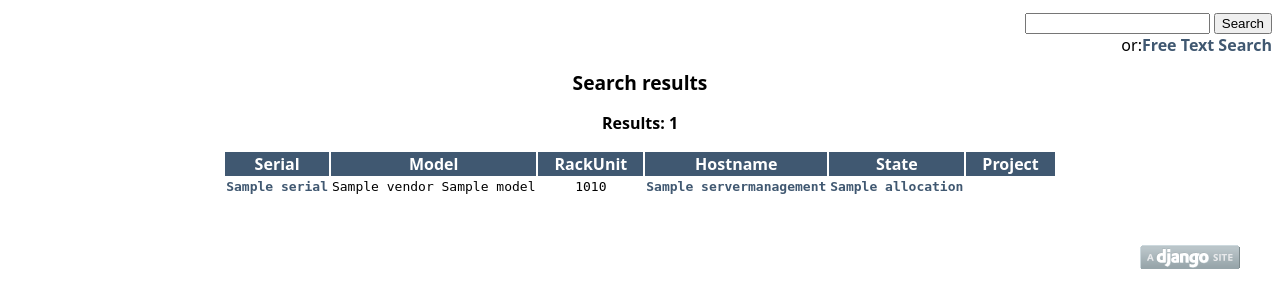
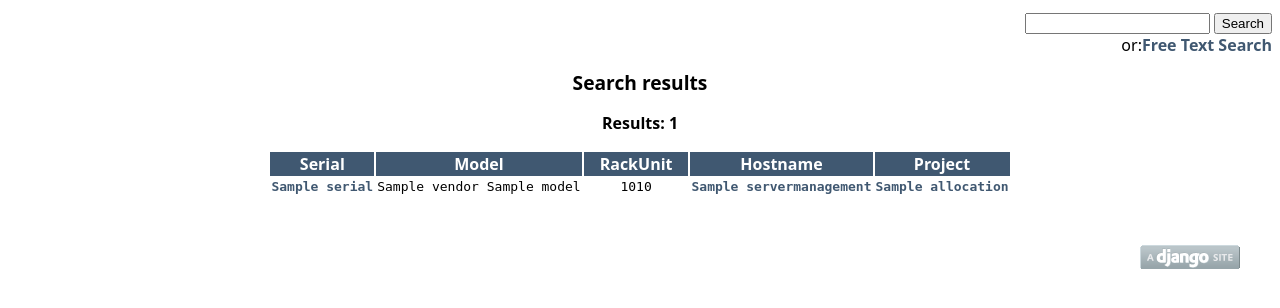
Before and after one commit to servermon/servermon, a Django app: template hwdoc/templates/results.html in a window 1280 px wide. Shown: the top 308 px of the page. Run offline with Django 3.2, Linux system fonts and the light colour scheme; the template is opened without the code that fills it: most values are stand-ins (such as "Sample title", 1, 10 or a date in 2020).

Commit message:
Remove obsoleted State from results

```diff
--- a/hwdoc/templates/results.html
+++ b/hwdoc/templates/results.html
@@ -10,7 +10,6 @@
 			<th>Model</th>
 			<th>RackUnit</th>
 			<th>Hostname</th>
-			<th>State</th>
 			<th>Project</th>
 		</tr>
 		{% for result in results %}
```
